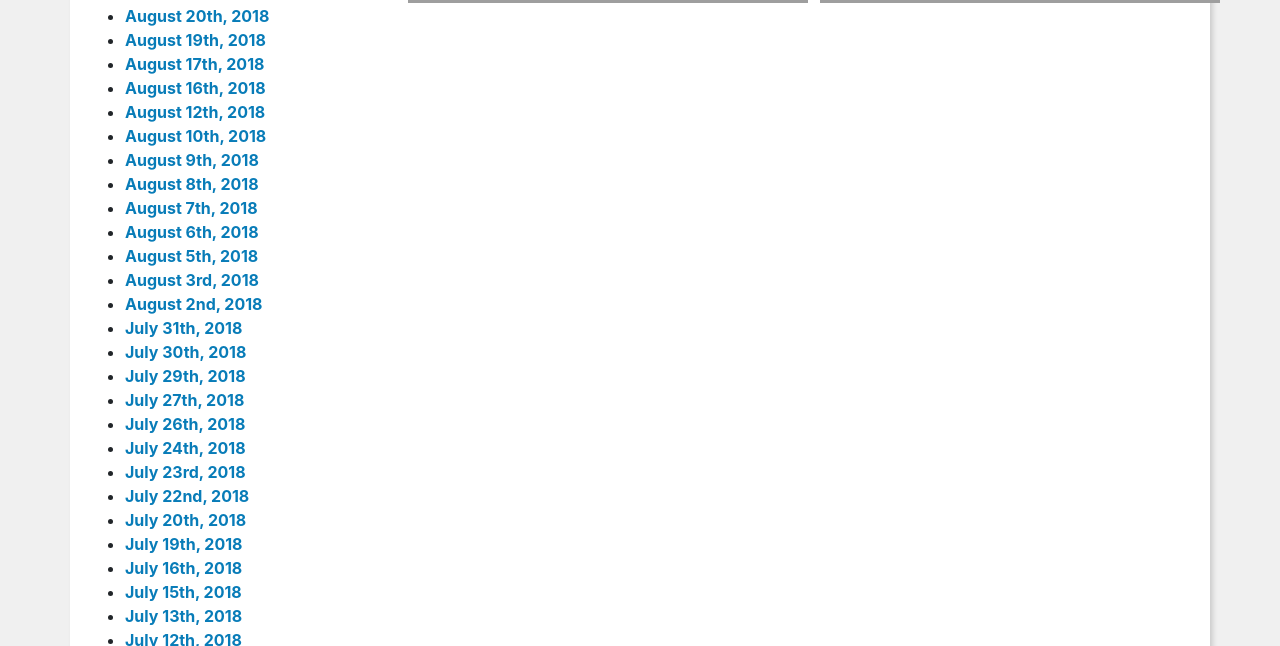
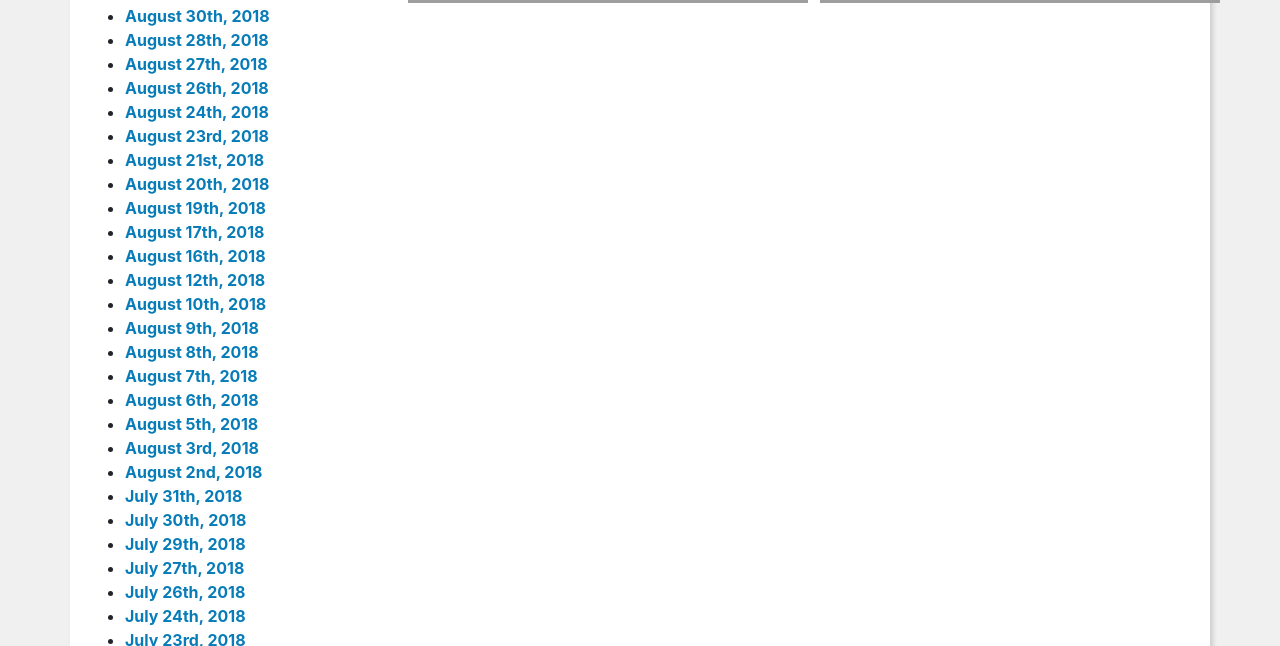
Before and after one commit to DeviCatOutlet/devicatoutlet.github.io, a Jekyll site: the page built from gratitudeboard.md, in a window 1280 px wide and 900 px high, scrolled down 1328 px, cut to the strip 254-900 px from the top of the window. Built offline with Jekyll 4.4.1, drawn with Linux system fonts in a browser that asks for light colours; our own code applies the rules of GitHub Pages for plain Markdown files.

Commit message:
Import gratitude board

```diff
--- a/gratitudeboard.md
+++ b/gratitudeboard.md
@@ -16,6 +16,13 @@
 
 ## Twitch Gratitude Board
 
+* [August 30th, 2018](https://twitter.com/DeviCatOutlet/status/1034977010085494784)
+* [August 28th, 2018](https://twitter.com/DeviCatOutlet/status/1034251244171350017)
+* [August 27th, 2018](https://twitter.com/DeviCatOutlet/status/1033887255469928448)
+* [August 26th, 2018](https://twitter.com/DeviCatOutlet/status/1033525978000228352)
+* [August 24th, 2018](https://twitter.com/DeviCatOutlet/status/1032805697799499776)
+* [August 23rd, 2018](https://twitter.com/DeviCatOutlet/status/1032439073074556930)
+* [August 21st, 2018](https://twitter.com/DeviCatOutlet/status/1031709831512698880)
 * [August 20th, 2018](https://twitter.com/DeviCatOutlet/status/1031352849010229248)
 * [August 19th, 2018](https://twitter.com/DeviCatOutlet/status/1030988207595372544)
 * [August 17th, 2018](https://twitter.com/DeviCatOutlet/status/1030268696265150465)
```
